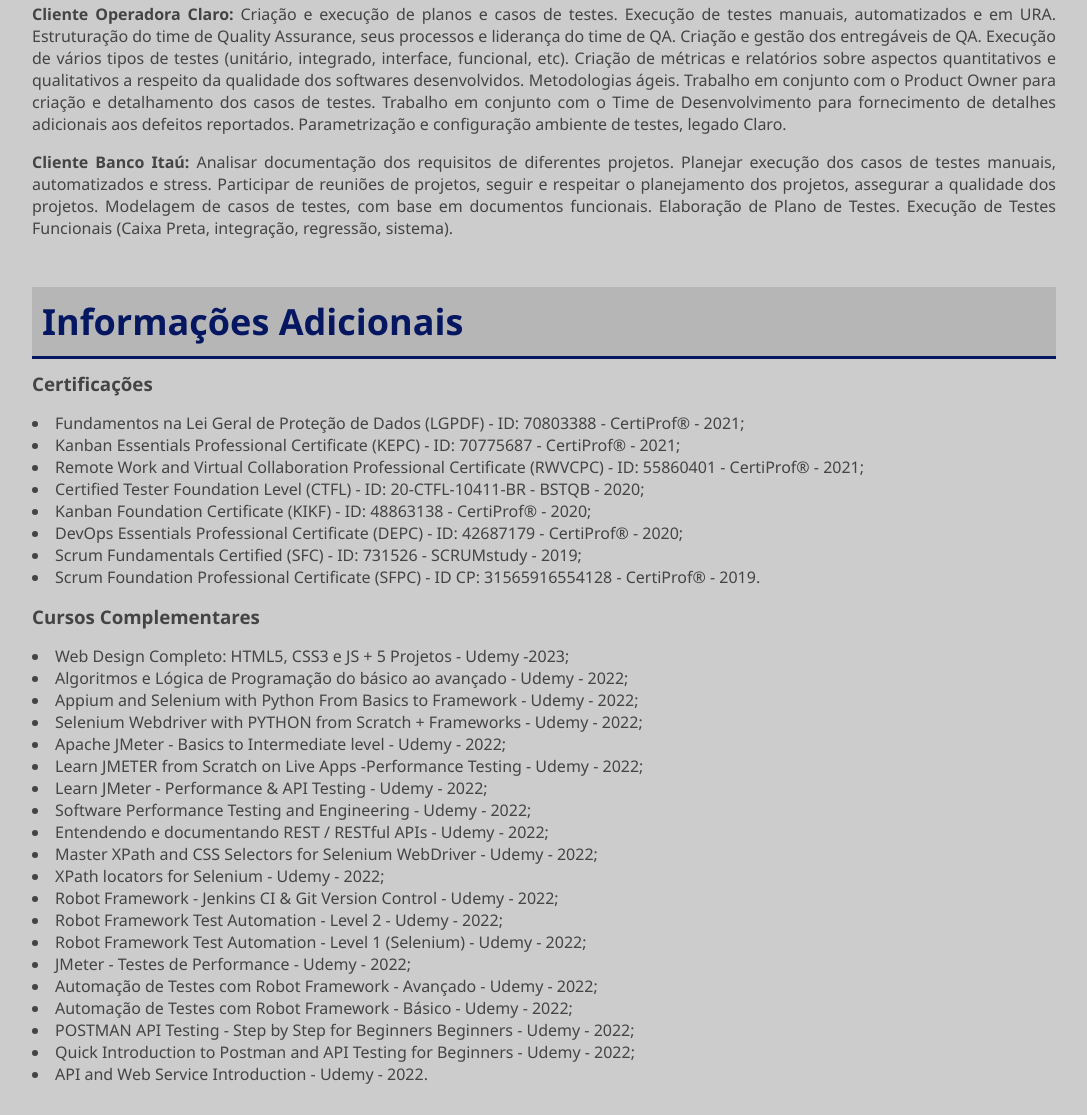
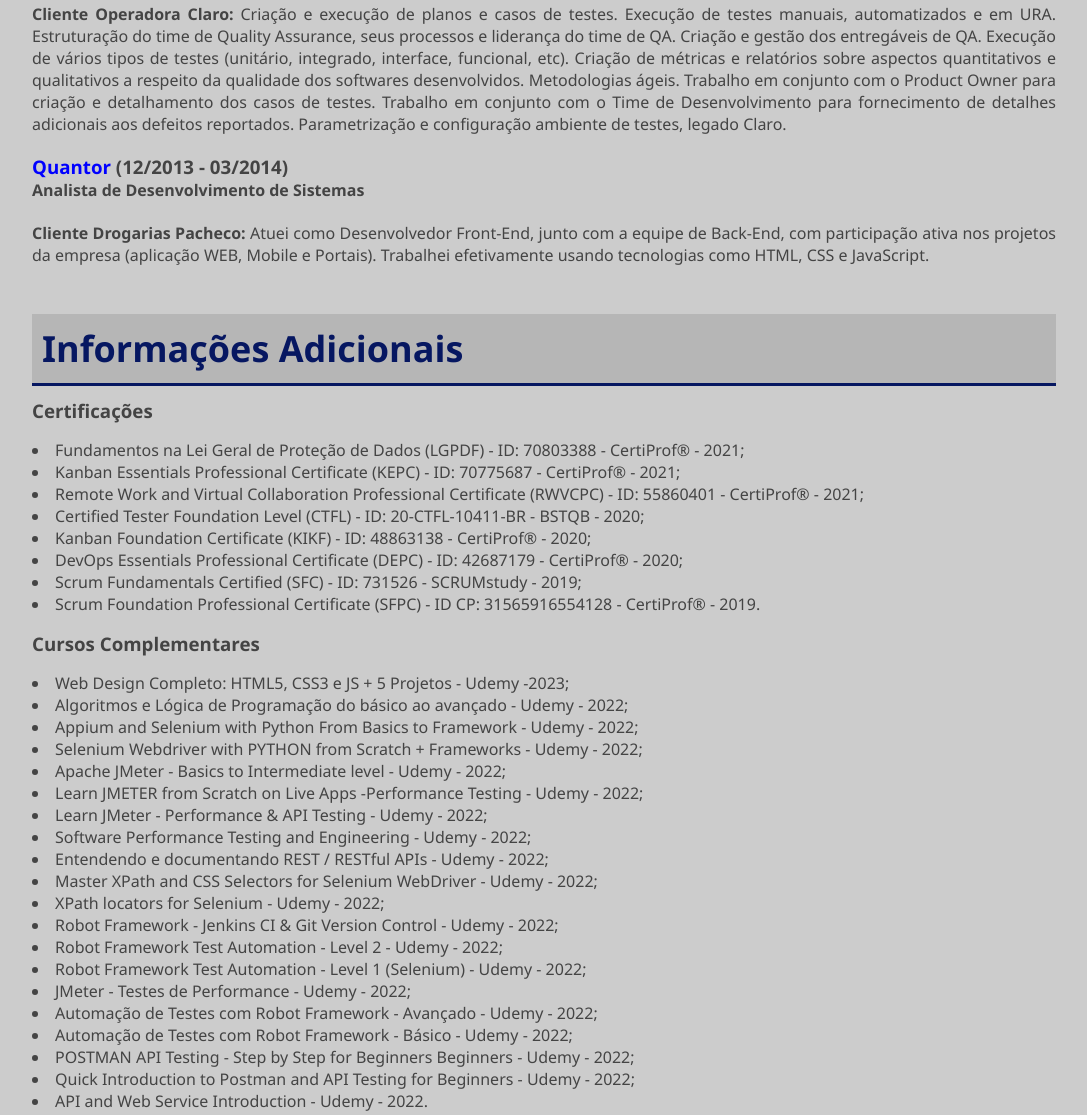
Before and after one commit to williamvianna/curriculo, a plain HTML site: page index.html in a window 1280 px wide. Shown: the part 1730-2845 px from the top of the page, without its empty margins (96-1183 px from the left). Drawn offline with Linux system fonts and the light colour scheme.

Commit message:
Atualização Currículo

```diff
--- a/index.html
+++ b/index.html
@@ -137,16 +137,13 @@
                     para
                     fornecimento de detalhes adicionais aos defeitos reportados. Parametrização e configuração ambiente
                     de testes,
-                    legado Claro.</p>
-                <p class="justificar"> <b>Cliente Banco Itaú:</b> Analisar documentação dos requisitos de diferentes
-                    projetos.
-                    Planejar execução dos casos de testes manuais, automatizados e stress. Participar de reuniões de
-                    projetos,
-                    seguir e respeitar o planejamento dos projetos, assegurar a qualidade dos projetos. Modelagem de
-                    casos de
-                    testes, com base em documentos funcionais. Elaboração de Plano de Testes. Execução de Testes
-                    Funcionais (Caixa
-                    Preta, integração, regressão, sistema).</p>
+                    legado Claro.
+                </p>
+
+                <h3> <a href="https://www.quantor.com.br/" target="_blank">Quantor</a> (12/2013 - 03/2014)</h3>
+                <h4 class="entreLinha">Analista de Desenvolvimento de Sistemas</h4>
+                <p class="justificar"><b>Cliente Drogarias Pacheco:</b> Atuei como Desenvolvedor Front-End, junto com a equipe de Back-End, com participação ativa nos projetos da empresa (aplicação WEB, Mobile e Portais). Trabalhei efetivamente usando tecnologias como HTML, CSS e JavaScript.
+                </p>
             </div>
         </article>
 
@@ -210,7 +207,7 @@
     </main>
 
     <footer class="rodape">
-        Copyright &copy; 2023
+        Copyright &copy; 2023 - William Vianna
     </footer>
 
 </body>
```
